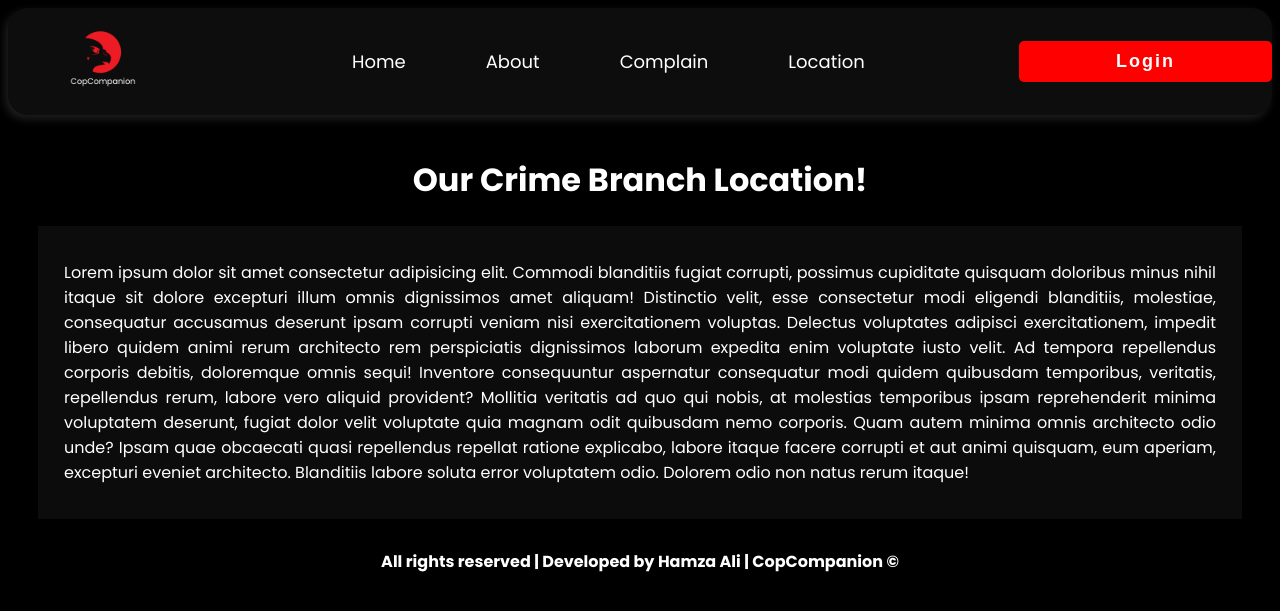
After one commit to Hamzaali146/DBMS, a Node server app: page /location in a window 1280 px wide. The commit adds this page. Shown: the top 611 px of the page. Run offline with Node 20, Linux system fonts and the light colour scheme.

Commit message:
location_added

```diff
--- a/main.js
+++ b/main.js
@@ -77,6 +77,10 @@ app.get('/', (req, res) => {
 app.get('/login', (req, res) => {
     let projectName = "Police Information System"
     res.render("login")
+})
+
+app.get('/location', (req, res) => {
+  res.render("location")
 })
 
 
--- a/public/styles/header.css
+++ b/public/styles/header.css
@@ -17,13 +17,13 @@ body{
   }
   .menu{
     display: flex;
-    width: 60vw;
+    width: 65vw;
     justify-content: space-around;
   }
   .menu ul{
     display: flex;
     list-style: none;
-    gap: 100px;
+    gap: 80px;
     align-items: center;
     justify-content:left;
     padding: 0;
@@ -46,7 +46,7 @@ body{
     /* opacity: 0%; */
     font-size: 18px;
     transition: all 500ms;
-    width: 20vw;
+    width: 15vw;
     text-align: center;
     /* animation: rise 2s ease-in 1s 1 forwards alternate; */
   }
--- a/views/aboutus.ejs
+++ b/views/aboutus.ejs
@@ -4,7 +4,7 @@
 <head>
     <meta charset="UTF-8">
     <meta name="viewport" content="width=device-width, initial-scale=1.0">
-    <title>Aboutt Us</title>
+    <title>About Us</title>
     <link rel="stylesheet" href="style.css">
     <link rel="stylesheet" href="/styles/main.css">
     <link rel="apple-touch-icon" sizes="180x180" href="favicon/apple-touch-icon.png">
--- a/views/index.ejs
+++ b/views/index.ejs
@@ -29,6 +29,9 @@
   }
   .w3-content{
     padding-right: 50px;
+  }
+  img{
+    border-radius: 12px;
   }
   </style>
 </head>
--- /dev/null
+++ b/views/location.ejs
@@ -0,0 +1,34 @@
+<!DOCTYPE html>
+<html lang="en">
+<head>
+    <meta charset="UTF-8">
+    <meta name="viewport" content="width=device-width, initial-scale=1.0">
+    <title>Our Location</title>
+    <link rel="stylesheet" href="style.css">
+    <link rel="stylesheet" href="/styles/main.css">
+    <link rel="apple-touch-icon" sizes="180x180" href="favicon/apple-touch-icon.png">
+    <link rel="icon" type="image/png" sizes="32x32" href="favicon/favicon-32x32.png">
+    <link rel="icon" type="image/png" sizes="16x16" href="favicon/favicon-16x16.png">
+    <link rel="manifest" href="favicon/site.webmanifest">
+    <style>
+        .hero{
+            background-color: rgba(128, 128, 128, 0.096);
+            width: 90vw;
+            padding: 18px 26px 18px 26px;
+            text-align: justify;
+            margin: 0 auto;
+        }
+    </style>
+</head>
+<body>
+    <%- include('partials/header.ejs') %>
+    <h1>Our Crime Branch Location!</h1>
+    <div class="hero">
+    <p>
+        Lorem ipsum dolor sit amet consectetur adipisicing elit. Commodi blanditiis fugiat corrupti, possimus cupiditate quisquam doloribus minus nihil itaque sit dolore excepturi illum omnis dignissimos amet aliquam! Distinctio velit, esse consectetur modi eligendi blanditiis, molestiae, consequatur accusamus deserunt ipsam corrupti veniam nisi exercitationem voluptas. Delectus voluptates adipisci exercitationem, impedit libero quidem animi rerum architecto rem perspiciatis dignissimos laborum expedita enim voluptate iusto velit. Ad tempora repellendus corporis debitis, doloremque omnis sequi! Inventore consequuntur aspernatur consequatur modi quidem quibusdam temporibus, veritatis, repellendus rerum, labore vero aliquid provident? Mollitia veritatis ad quo qui nobis, at molestias temporibus ipsam reprehenderit minima voluptatem deserunt, fugiat dolor velit voluptate quia magnam odit quibusdam nemo corporis. Quam autem minima omnis architecto odio unde? Ipsam quae obcaecati quasi repellendus repellat ratione explicabo, labore itaque facere corrupti et aut animi quisquam, eum aperiam, excepturi eveniet architecto. Blanditiis labore soluta error voluptatem odio. Dolorem odio non natus rerum itaque!
+    </p>
+    </div>
+    <%- include('partials/footer.ejs') %>
+
+</body>
+</html>
--- a/views/partials/header.ejs
+++ b/views/partials/header.ejs
@@ -5,8 +5,6 @@
     <meta name="viewport" content="width=device-width, initial-scale=1.0">
     <title>cop</title>
     <link rel="stylesheet" href="/styles/header.css">
-
-
 </head>
 <body>
     <div class="header">
@@ -24,6 +22,9 @@
           <li>
             <a href="/complain">Complain</a>
           </li>
+          <li>
+            <a href="/location">Location</a>
+          </li>
         </ul>
       </div>
       <div class="btndiv">
```
